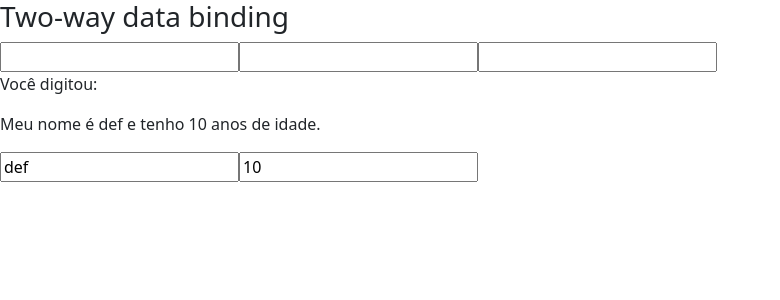
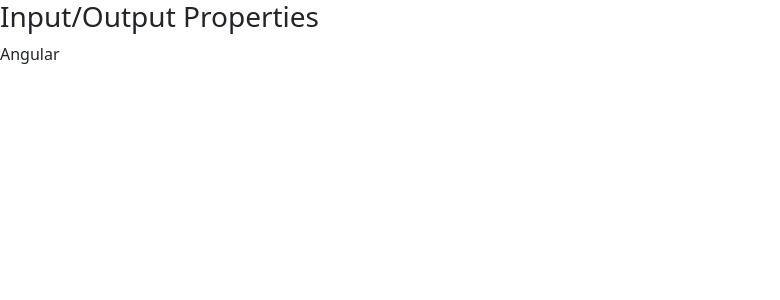
Before and after one commit to Pedrocardo005/cursoangular, an Angular app in the folder data-binding/: page / in a window 1280 px wide. Shown: the top 300 px of the page, without its empty margins (0-780 px from the left). Built offline with nearby package versions, Linux system fonts and the light colour scheme.

Commit message:
Conteudo da aula 13 Input properties

```diff
--- a/data-binding/src/app/app.module.ts
+++ b/data-binding/src/app/app.module.ts
@@ -5,11 +5,13 @@
 import { DataBindingComponent } from './data-binding/data-binding.component';
 import { FormsModule } from '@angular/forms';
 import { MeuFormModule } from './meu-form/meu-form.module';
+import { InputPropertyComponent } from './input-property/input-property.component';
 
 @NgModule({
   declarations: [
     AppComponent,
-    DataBindingComponent
+    DataBindingComponent,
+    InputPropertyComponent
   ],
   imports: [
     BrowserModule,
--- a/data-binding/src/app/data-binding/data-binding.component.html
+++ b/data-binding/src/app/data-binding/data-binding.component.html
@@ -92,4 +92,12 @@
     </article>
 </section>-->
 
-<app-meu-form></app-meu-form>
+<!-- <app-meu-form></app-meu-form> -->
+
+<section>
+    <article>
+        <h3>Input/Output Properties</h3>
+
+        <app-curso [nome]="nomeDoCurso"></app-curso>
+    </article>
+</section>
--- a/data-binding/src/app/data-binding/data-binding.component.ts
+++ b/data-binding/src/app/data-binding/data-binding.component.ts
@@ -25,6 +25,8 @@
   valorSalvo: string = '';
 
   isMouseOver: boolean = false;
+
+  nomeDoCurso: string = 'Angular';
 
   nome: any;
 
--- /dev/null
+++ b/data-binding/src/app/input-property/input-property.component.html
@@ -0,0 +1,3 @@
+<p>
+    {{ nomeCurso }}
+</p>
--- /dev/null
+++ b/data-binding/src/app/input-property/input-property.component.ts
@@ -0,0 +1,17 @@
+import { Component, Input } from '@angular/core';
+
+@Component({
+  selector: 'app-curso',
+  templateUrl: './input-property.component.html',
+  styleUrls: ['./input-property.component.css'],
+  inputs: ['nomeCurso:nome']
+})
+export class InputPropertyComponent {
+
+  // Expõe a propriedade para o seletor.
+  // Se o nome da variável for diferente da propriedade, então coloca o nome da propriedade aqui
+  // Dê preferência de usar o decorator do que colocar lá em cima.
+  // @Input('nome')
+  nomeCurso: string = '';
+
+}
```
Also changed, not shown: data-binding/src/app/input-property/input-property.component.css (added), 1 other file (tests, documents, lock files or other folders).
